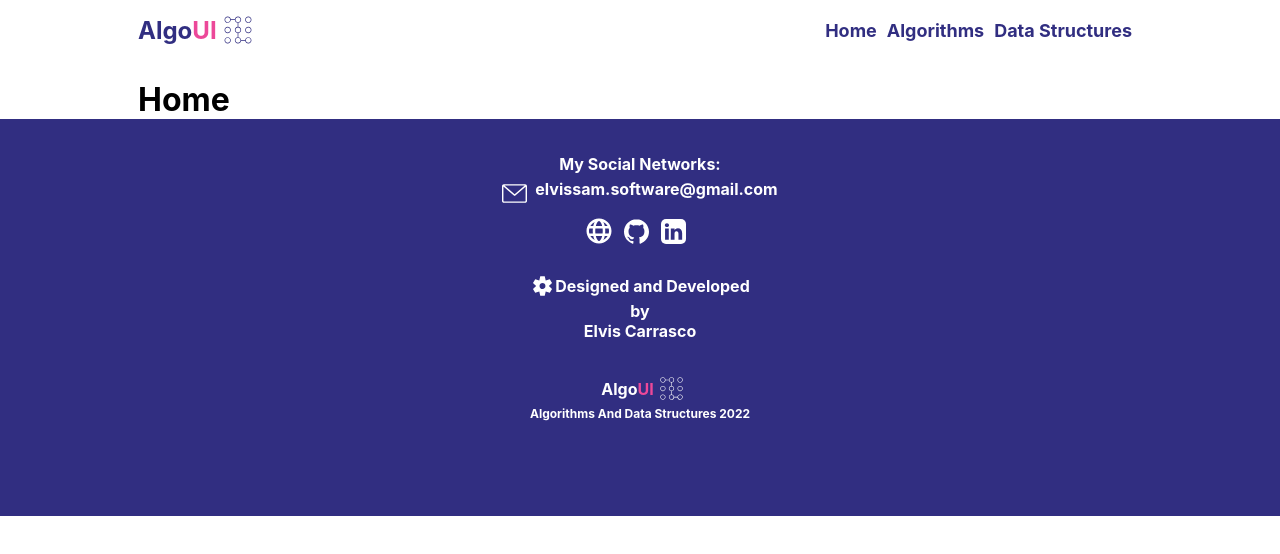
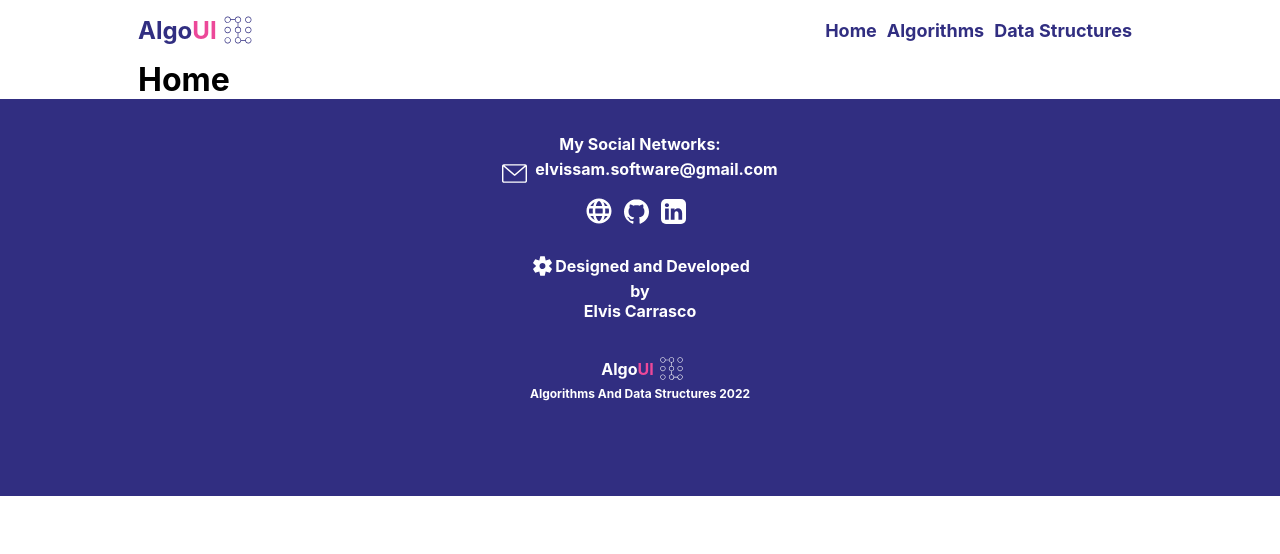
Before and after one commit to Elvissamir/Algoui, a React (Create React App) app: page / in a window 1280 px wide. Shown: the top 554 px of the page. Built offline with nearby package versions, Linux system fonts and the light colour scheme.

Commit message:
Change css styles for Navbar component

```diff
--- a/src/assets/styles/layout/_navbar.scss
+++ b/src/assets/styles/layout/_navbar.scss
@@ -3,12 +3,12 @@
     justify-content: center;
     align-items: center;
     position: relative;
-    height: 80px;
+    height: 60px;
     width: 100%;
 
     .navbar-wrapper {
         display: flex;
-        height: 80px;
+        height: 60px;
         background-color: var(--brand-white);
         width: 100%;
         transition: all 0.5s ease-in-out;
```
